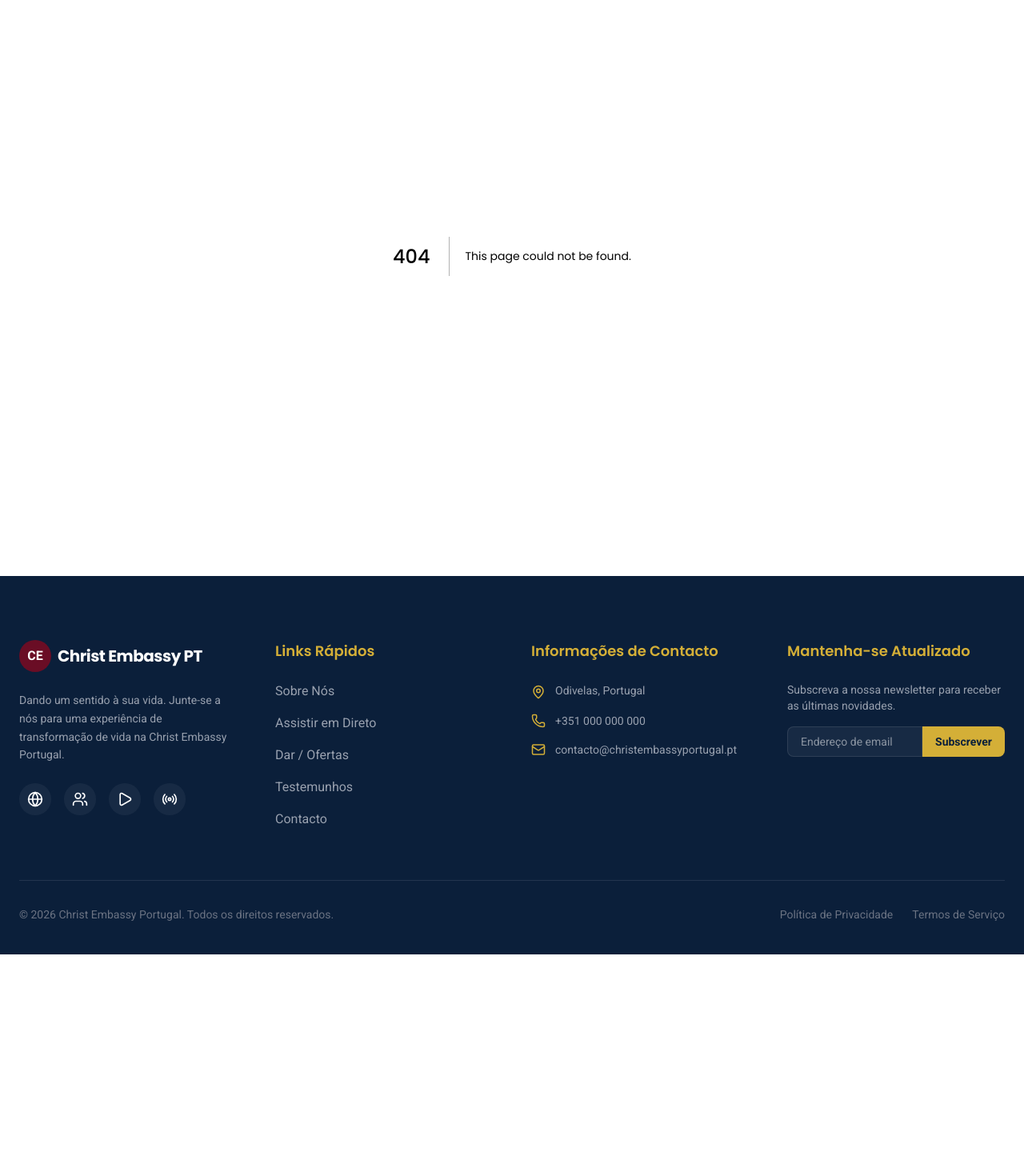
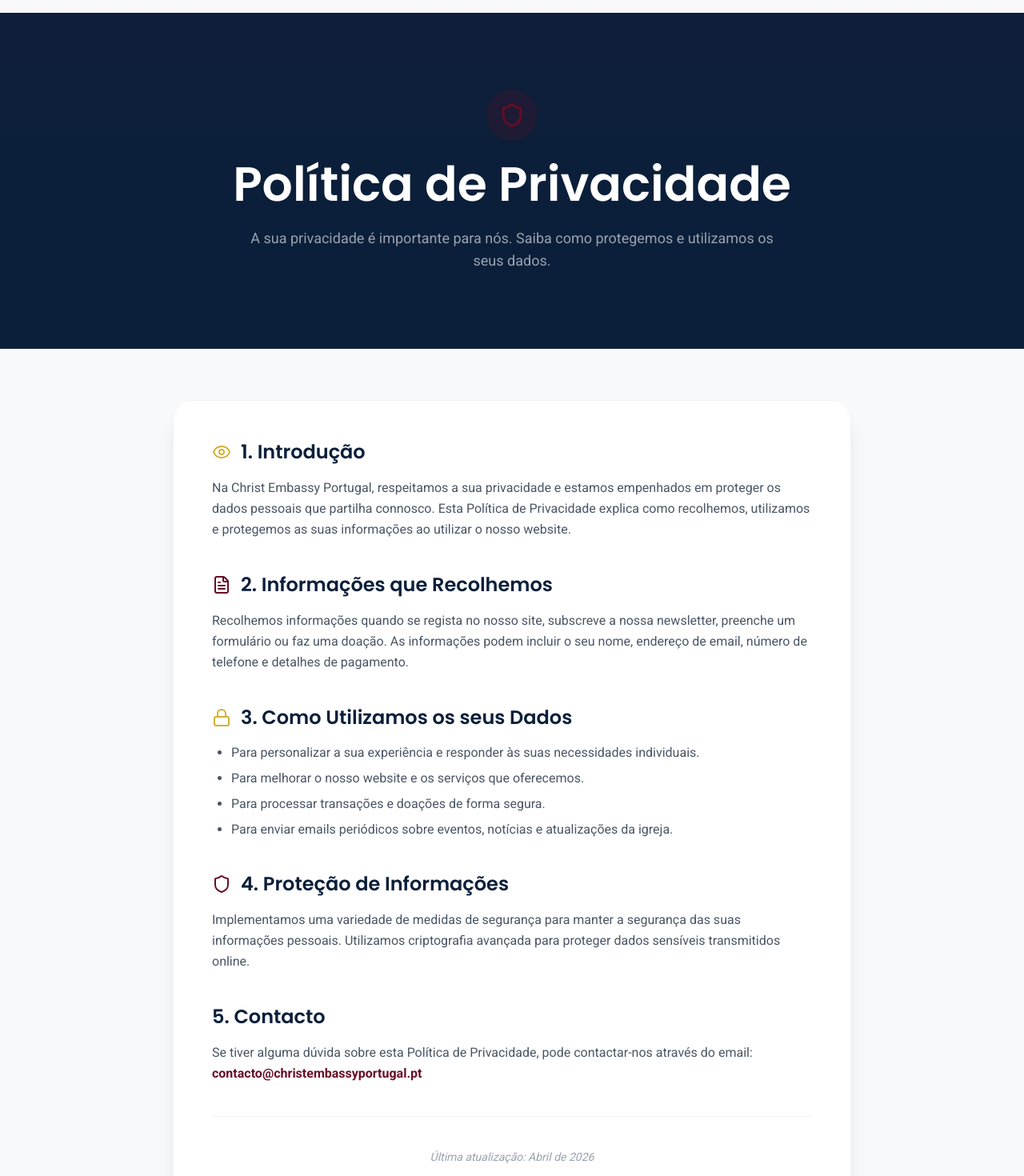
Before and after one commit to Wiseramand/christembassy-portugal, a Next.js app: page /privacy in a window 1280 px wide. Before the commit this address had no page. Shown: the part 80-1550 px from the top of the page at 80% size. Before the commit the page ends 1273 px from the top, so only its background shows below. Built offline with nearby package versions, Linux system fonts and the light colour scheme.

Commit message:
feat: criar paginas legais e corrigir imagem do pastor chris

```diff
--- a/src/app/about/page.tsx
+++ b/src/app/about/page.tsx
@@ -42,7 +42,7 @@
           <div className="relative">
             <div className="aspect-[4/5] rounded-3xl overflow-hidden shadow-2xl relative z-10">
                <img
-                 src="/images/Pastorchris.jpg"
+                 src="/images/pastorchris.jpg"
                  alt="Pastor Chris"
                  className="w-full h-full object-cover"
                />
--- /dev/null
+++ b/src/app/privacy/page.tsx
@@ -0,0 +1,97 @@
+"use client";
+
+import React from 'react';
+import { motion } from 'framer-motion';
+import { Shield, Lock, Eye, FileText } from 'lucide-react';
+
+export default function PrivacyPage() {
+  return (
+    <div className="pt-24 min-h-screen bg-off-white pb-24">
+      {/* Header */}
+      <section className="bg-navy py-24 relative overflow-hidden text-center text-white mb-16">
+        <div className="absolute inset-0 bg-gradient-to-b from-wine/5 via-transparent to-transparent z-0" />
+        <div className="container mx-auto px-6 relative z-10">
+          <motion.div
+            initial={{ opacity: 0, scale: 0.8 }}
+            animate={{ opacity: 1, scale: 1 }}
+            className="w-16 h-16 bg-wine/20 rounded-full flex items-center justify-center text-wine mx-auto mb-6"
+          >
+            <Shield size={32} />
+          </motion.div>
+          <motion.h1
+            initial={{ opacity: 0, y: 20 }}
+            animate={{ opacity: 1, y: 0 }}
+            className="text-4xl md:text-6xl font-poppins font-bold mb-6"
+          >
+            Política de Privacidade
+          </motion.h1>
+          <p className="text-gray-400 max-w-2xl mx-auto text-lg">
+            A sua privacidade é importante para nós. Saiba como protegemos e utilizamos os seus dados.
+          </p>
+        </div>
+      </section>
+
+      <div className="container mx-auto px-6 max-w-4xl">
+        <motion.div
+          initial={{ opacity: 0, y: 20 }}
+          animate={{ opacity: 1, y: 0 }}
+          className="bg-white p-8 md:p-12 rounded-3xl shadow-xl border border-gray-100 space-y-10"
+        >
+          <section className="space-y-4">
+            <div className="flex items-center gap-3 text-navy mb-4">
+               <Eye className="text-gold" size={24} />
+               <h2 className="text-2xl font-poppins font-bold">1. Introdução</h2>
+            </div>
+            <p className="text-gray-600 leading-relaxed">
+              Na Christ Embassy Portugal, respeitamos a sua privacidade e estamos empenhados em proteger os dados pessoais que partilha connosco. Esta Política de Privacidade explica como recolhemos, utilizamos e protegemos as suas informações ao utilizar o nosso website.
+            </p>
+          </section>
+
+          <section className="space-y-4">
+            <div className="flex items-center gap-3 text-navy mb-4">
+               <FileText className="text-wine" size={24} />
+               <h2 className="text-2xl font-poppins font-bold">2. Informações que Recolhemos</h2>
+            </div>
+            <p className="text-gray-600 leading-relaxed">
+              Recolhemos informações quando se regista no nosso site, subscreve a nossa newsletter, preenche um formulário ou faz uma doação. As informações podem incluir o seu nome, endereço de email, número de telefone e detalhes de pagamento.
+            </p>
+          </section>
+
+          <section className="space-y-4">
+            <div className="flex items-center gap-3 text-navy mb-4">
+               <Lock className="text-gold" size={24} />
+               <h2 className="text-2xl font-poppins font-bold">3. Como Utilizamos os seus Dados</h2>
+            </div>
+            <ul className="list-disc pl-6 space-y-2 text-gray-600">
+              <li>Para personalizar a sua experiência e responder às suas necessidades individuais.</li>
+              <li>Para melhorar o nosso website e os serviços que oferecemos.</li>
+              <li>Para processar transações e doações de forma segura.</li>
+              <li>Para enviar emails periódicos sobre eventos, notícias e atualizações da igreja.</li>
+            </ul>
+          </section>
+
+          <section className="space-y-4">
+            <div className="flex items-center gap-3 text-navy mb-4">
+               <Shield className="text-wine" size={24} />
+               <h2 className="text-2xl font-poppins font-bold">4. Proteção de Informações</h2>
+            </div>
+            <p className="text-gray-600 leading-relaxed">
+              Implementamos uma variedade de medidas de segurança para manter a segurança das suas informações pessoais. Utilizamos criptografia avançada para proteger dados sensíveis transmitidos online.
+            </p>
+          </section>
+
+          <section className="space-y-4">
+            <h2 className="text-2xl font-poppins font-bold text-navy">5. Contacto</h2>
+            <p className="text-gray-600 leading-relaxed">
+              Se tiver alguma dúvida sobre esta Política de Privacidade, pode contactar-nos através do email: <span className="text-wine font-bold">contacto@christembassyportugal.pt</span>
+            </p>
+          </section>
+
+          <div className="pt-10 border-t border-gray-100 text-center">
+             <p className="text-gray-400 text-sm italic">Última atualização: Abril de 2026</p>
+          </div>
+        </motion.div>
+      </div>
+    </div>
+  );
+}
--- /dev/null
+++ b/src/app/terms/page.tsx
@@ -0,0 +1,91 @@
+"use client";
+
+import React from 'react';
+import { motion } from 'framer-motion';
+import { Gavel, Info, AlertCircle, CheckCircle } from 'lucide-react';
+
+export default function TermsPage() {
+  return (
+    <div className="pt-24 min-h-screen bg-off-white pb-24">
+      {/* Header */}
+      <section className="bg-navy py-24 relative overflow-hidden text-center text-white mb-16">
+        <div className="absolute inset-0 bg-gradient-to-b from-wine/5 via-transparent to-transparent z-0" />
+        <div className="container mx-auto px-6 relative z-10">
+          <motion.div
+            initial={{ opacity: 0, scale: 0.8 }}
+            animate={{ opacity: 1, scale: 1 }}
+            className="w-16 h-16 bg-gold/20 rounded-full flex items-center justify-center text-gold mx-auto mb-6"
+          >
+            <Gavel size={32} />
+          </motion.div>
+          <motion.h1
+            initial={{ opacity: 0, y: 20 }}
+            animate={{ opacity: 1, y: 0 }}
+            className="text-4xl md:text-6xl font-poppins font-bold mb-6"
+          >
+            Termos de Serviço
+          </motion.h1>
+          <p className="text-gray-400 max-w-2xl mx-auto text-lg">
+            Ao utilizar o nosso website, concorda com os seguintes termos e condições.
+          </p>
+        </div>
+      </section>
+
+      <div className="container mx-auto px-6 max-w-4xl">
+        <motion.div
+          initial={{ opacity: 0, y: 20 }}
+          animate={{ opacity: 1, y: 0 }}
+          className="bg-white p-8 md:p-12 rounded-3xl shadow-xl border border-gray-100 space-y-10"
+        >
+          <section className="space-y-4">
+            <div className="flex items-center gap-3 text-navy mb-4">
+               <Info className="text-gold" size={24} />
+               <h2 className="text-2xl font-poppins font-bold">1. Aceitação dos Termos</h2>
+            </div>
+            <p className="text-gray-600 leading-relaxed">
+              Ao aceder a este website, o utilizador concorda em cumprir estes Termos de Serviço, todas as leis e regulamentos aplicáveis e concorda que é responsável pelo cumprimento de todas as leis locais aplicáveis.
+            </p>
+          </section>
+
+          <section className="space-y-4">
+            <div className="flex items-center gap-3 text-navy mb-4">
+               <CheckCircle className="text-wine" size={24} />
+               <h2 className="text-2xl font-poppins font-bold">2. Licença de Uso</h2>
+            </div>
+            <p className="text-gray-600 leading-relaxed">
+              É concedida permissão para descarregar temporariamente uma cópia dos materiais (informações ou software) no website da Christ Embassy Portugal, apenas para visualização transitória pessoal e não comercial.
+            </p>
+          </section>
+
+          <section className="space-y-4">
+            <div className="flex items-center gap-3 text-navy mb-4">
+               <AlertCircle className="text-gold" size={24} />
+               <h2 className="text-2xl font-poppins font-bold">3. Isenção de Responsabilidade</h2>
+            </div>
+            <p className="text-gray-600 leading-relaxed">
+              Os materiais no website da Christ Embassy Portugal são fornecidos 'como estão'. A Christ Embassy Portugal não oferece garantias, expressas ou implícitas, e por este meio isenta e nega todas as outras garantias, incluindo, sem limitação, garantias implícitas ou condições de comercialização.
+            </p>
+          </section>
+
+          <section className="space-y-4">
+            <h2 className="text-2xl font-poppins font-bold text-navy">4. Limitações</h2>
+            <p className="text-gray-600 leading-relaxed">
+              Em nenhum caso a Christ Embassy Portugal ou os seus fornecedores serão responsáveis por quaisquer danos decorrentes do uso ou da incapacidade de usar os materiais no nosso website.
+            </p>
+          </section>
+
+          <section className="space-y-4">
+            <h2 className="text-2xl font-poppins font-bold text-navy">5. Alterações</h2>
+            <p className="text-gray-600 leading-relaxed">
+              A Christ Embassy Portugal pode rever estes termos de serviço para o seu website a qualquer momento, sem aviso prévio. Ao utilizar este website, concorda em ficar vinculado à versão atual desses termos de serviço.
+            </p>
+          </section>
+
+          <div className="pt-10 border-t border-gray-100 text-center">
+             <p className="text-gray-400 text-sm italic">Última atualização: Abril de 2026</p>
+          </div>
+        </motion.div>
+      </div>
+    </div>
+  );
+}
```
